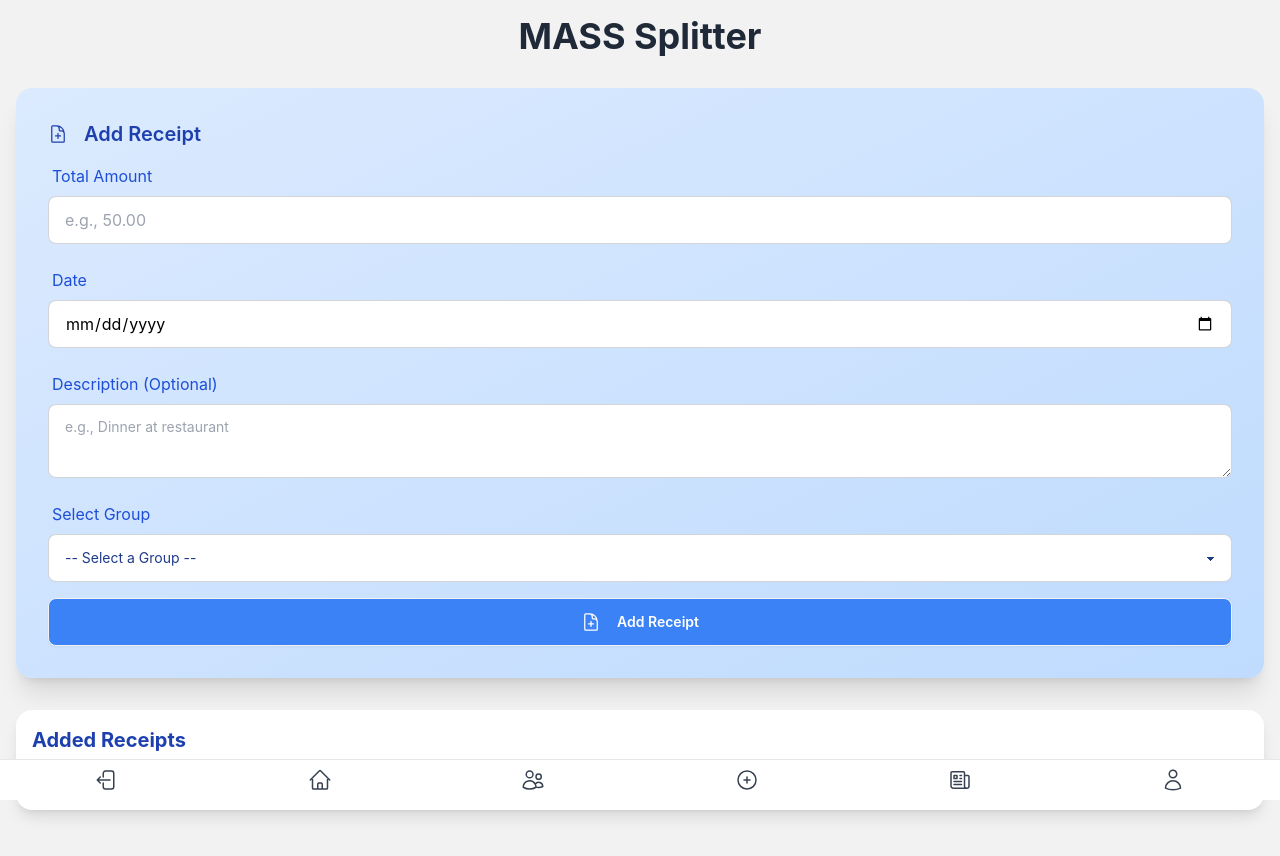
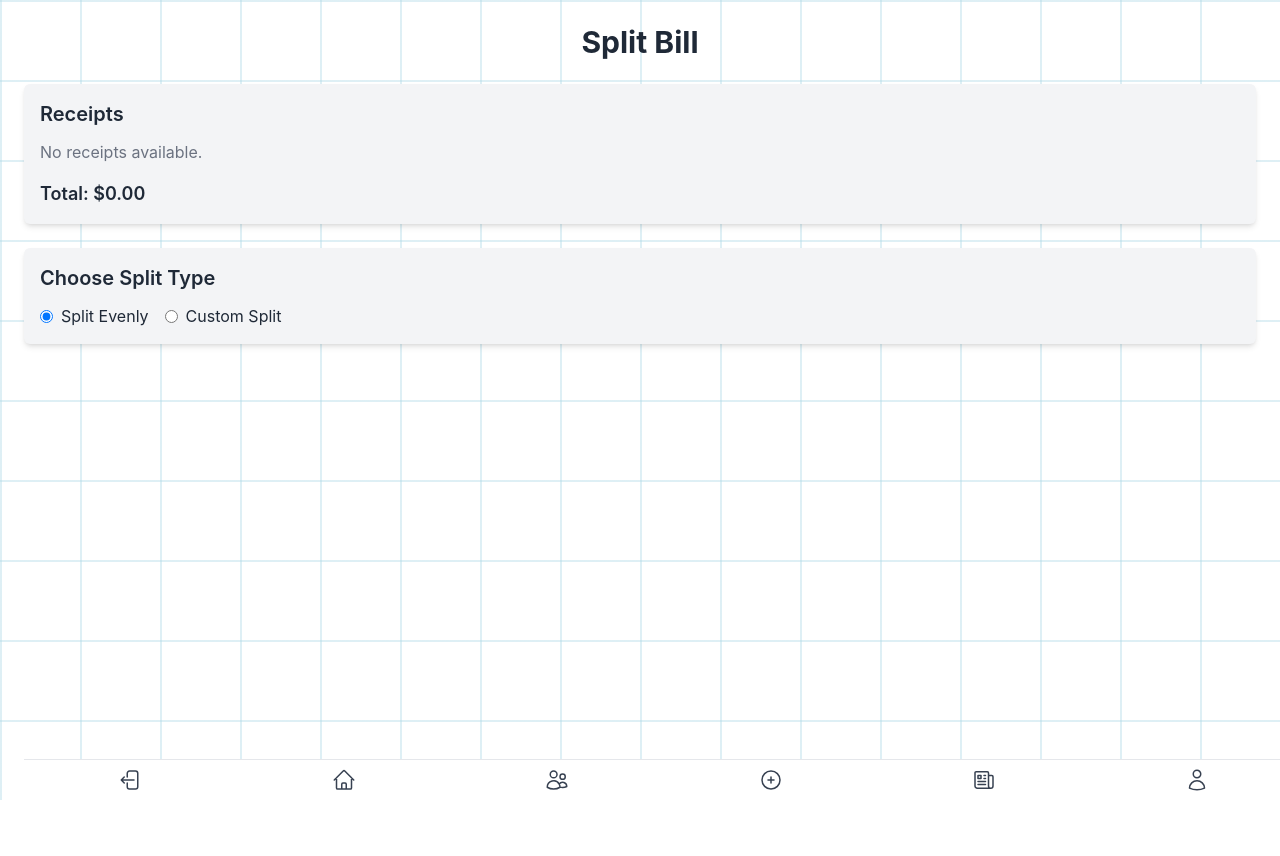
Before and after one commit to kxrai/digt2107-mass-splitter, a React (Create React App) app in the folder client/: page /split-bill in a window 1280 px wide. After the commit the page ends 800 px from the top, so only its background shows below. Built offline with nearby package versions, Linux system fonts and the light colour scheme.

Commit message:
creates split bill page

```diff
--- a/client/src/App.css
+++ b/client/src/App.css
@@ -52,3 +52,21 @@ input[type="date"] {
 input[type="date"]:focus::-webkit-calendar-picker-indicator {
   color: black; /* Ensures color remains black on focus */
 }
+
+.grid-bg {
+  position: fixed; /* Ensures it doesn't cover inputs */
+  top: 0;
+  left: 0;
+  width: 100vw;
+  height: 100vh;
+  background-color: white;
+  background-image:
+    repeating-linear-gradient(
+      to right, rgba(173, 216, 230, 0.4) 0px, rgba(173, 216, 230, 0.4) 2px, transparent 2px, transparent 80px
+    ),
+    repeating-linear-gradient(
+      to bottom, rgba(173, 216, 230, 0.4) 0px, rgba(173, 216, 230, 0.4) 2px, transparent 2px, transparent 80px
+    );
+  background-size: cover;
+  z-index: -10; /* Moves it behind everything */
+}
--- a/client/src/App.js
+++ b/client/src/App.js
@@ -6,7 +6,8 @@ import SplitHistory from './pages/SplitHistory.js';
 import AddFriend from './pages/AddFriend.js';
 import CreateGroup from './pages/CreateGroup.js';
 import AddReceipt from './components/AddReceipt';
-import SplitBill from './pages/SplitBill.js';
+import CreateBill from './pages/CreateBill.js';
+import SplitBill from './pages/SplitBill';
 import LoginPage from './pages/LoginPage';
 import ninjaImage from './assets/ninja_picture.png'; // Adjust path as needed
 import UserProfile from './pages/UserProfile.js';
@@ -115,6 +116,7 @@ function App() {
           <Route path="/add-friend" element={<AddFriend />} />
           <Route path="/create-group" element={<CreateGroup />} />
           <Route path="/add-receipt" element={<AddReceipt />} />
+          <Route path="/create-bill" element={<CreateBill />} />
           <Route path="/split-bill" element={<SplitBill />} />
           <Route path="/account" element={<UserProfile />} />
         {/* </Route> */}
--- a/client/src/components/Navbar.js
+++ b/client/src/components/Navbar.js
@@ -35,7 +35,7 @@ function Navbar() {
       </Link>
 
       {/* Add Receipt Link - Directs to a page for adding new bills/receipts for splitting */}
-      <Link to="/split-bill" className="text-gray-700" aria-label="Add Receipt">
+      <Link to="/create-bill" className="text-gray-700" aria-label="Add Receipt">
         <svg className="w-6 h-6" fill="none" stroke="currentColor" strokeWidth="1.5" viewBox="0 0 24 24" xmlns="http://www.w3.org/2000/svg">
           <path d="M12 9v6m3-3H9m12 0a9 9 0 1 1-18 0 9 9 0 0 1 18 0Z" strokeLinecap="round" strokeLinejoin="round" />
         </svg>
--- /dev/null
+++ b/client/src/pages/CreateBill.js
@@ -0,0 +1,92 @@
+import React, { useState } from 'react';
+import { useNavigate } from 'react-router-dom';
+import AddReceipt from '../components/AddReceipt';
+import ReceiptList from '../components/ReceiptList';
+import Navbar from '../components/Navbar';
+
+function CreateBill() {
+  const [receipts, setReceipts] = useState([]);
+  const [selectedGroup, setSelectedGroup] = useState(null);
+  const [showCancelModal, setShowCancelModal] = useState(false);
+  const navigate = useNavigate();
+
+  // Handle Cancel Confirmation Modal
+  const handleCancel = () => {
+    setShowCancelModal(true); // Open modal
+  };
+
+  // Confirm Cancel - Clears Receipts & Resets Group
+  const confirmCancel = () => {
+    setReceipts([]); // Clear receipts
+    setSelectedGroup(null); // Reset group selection
+    setShowCancelModal(false); // Close modal
+  };
+
+  // Handle Confirm - Redirects to Split Bill Page
+  const handleConfirm = () => {
+    if (receipts.length === 0) return; // Prevent confirm if no receipts
+    navigate('/split-bill'); // Redirect to the split bill process
+  };
+
+  return (
+    <div className="relative min-h-screen bg-white grid-bg">
+      <div className="container mx-auto p-4">
+        <h1 className="text-4xl font-bold text-center mb-8">MASS Splitter</h1>
+
+        {/* Add Receipt Component */}
+        <div className="mb-8">
+          <AddReceipt
+            receipts={receipts}
+            setReceipts={setReceipts}
+            selectedGroup={selectedGroup}
+            setSelectedGroup={setSelectedGroup}
+          />
+        </div>
+
+        {/* Display Added Receipts Below */}
+        <div className="mb-8">
+          <ReceiptList receipts={receipts} setReceipts={setReceipts} />
+        </div>
+
+        {/* Action Buttons - Cancel & Confirm */}
+        <div className="flex justify-center gap-4 mt-6">
+          <button className="btn btn-error text-white px-6" onClick={handleCancel}>
+            Cancel
+          </button>
+
+          <button
+            className={`btn px-6 ${
+              receipts.length === 0 ? 'btn-disabled opacity-50 cursor-not-allowed' : 'btn-success text-white'
+            }`}
+            onClick={handleConfirm}
+            disabled={receipts.length === 0} // Disable if no receipts
+          >
+            Confirm
+          </button>
+        </div>
+
+        {/* DaisyUI Modal for Cancel Confirmation */}
+        {showCancelModal && (
+          <dialog className="modal modal-open">
+            <div className="modal-box">
+              <h3 className="font-bold text-lg">⚠️ Warning</h3>
+              <p className="py-4">Your receipts will be deleted and not saved. Are you sure?</p>
+              <div className="modal-action">
+                <button className="btn btn-error" onClick={confirmCancel}>
+                  Yes, Cancel
+                </button>
+                <button className="btn btn-primary" onClick={() => setShowCancelModal(false)}>
+                  No, Go Back
+                </button>
+              </div>
+            </div>
+          </dialog>
+        )}
+      </div>
+
+      <Navbar />
+    </div>
+  );
+}
+
+export default CreateBill;
--- a/client/src/pages/SplitBill.js
+++ b/client/src/pages/SplitBill.js
@@ -1,33 +1,100 @@
-// src/App.js
-import React, { useState } from 'react';
-import AddReceipt from '../components/AddReceipt';
+import React, { useState, useEffect } from 'react';
+import { useLocation } from 'react-router-dom';
 import Navbar from '../components/Navbar';
-import ReceiptList from '../components/ReceiptList';
+import '../App.css';
 
-function App() {
-  const [splitResult, setSplitResult] = useState(null);
-  const [receipts, setReceipts] = useState([]);
+function SplitBill() {
+  const location = useLocation();
+  const { receipts, selectedGroup } = location.state || { receipts: [], selectedGroup: null };
+  const [splitType, setSplitType] = useState('even');
+  const [splitAmounts, setSplitAmounts] = useState([]);
+  const [groupMembers, setGroupMembers] = useState([]);
+
+  useEffect(() => {
+    if (!selectedGroup) return;
+
+    // Fetch group members from backend (dummy data for now)
+    const dummyMembers = ['testAlicia', 'testMahjabin', 'testSienna', 'testSteeve'];
+    setGroupMembers(dummyMembers);
+
+    // Default split (evenly)
+    const total = receipts.reduce((sum, receipt) => sum + receipt.amount, 0);
+    const evenSplit = total / dummyMembers.length;
+    setSplitAmounts(new Array(dummyMembers.length).fill(evenSplit));
+  }, [selectedGroup, receipts]);
+
+  const handleSplitTypeChange = (event) => {
+    setSplitType(event.target.value);
+  };
+
+  const handleCustomSplitChange = (index, value) => {
+    const newSplitAmounts = [...splitAmounts];
+    newSplitAmounts[index] = parseFloat(value);
+    setSplitAmounts(newSplitAmounts);
+  };
 
   return (
-    <div className="min-h-screen bg-base-200">
-      <div className="container mx-auto p-4">
-        <h1 className="text-4xl font-bold text-center mb-8">MASS Splitter</h1>
+    <div className="min-h-screen bg-white p-6 grid-bg">
+      <div className="container mx-auto">
+        <h1 className="text-3xl font-bold text-center mb-6">Split Bill</h1>
 
-        {/* Add Receipt Section */}
-        <div className="mb-8">
-          <AddReceipt receipts={receipts} setReceipts={setReceipts} />
+        {/* Display Receipts */}
+        <div className="bg-gray-100 p-4 rounded-md shadow-md mb-6">
+          <h2 className="text-xl font-semibold mb-3">Receipts</h2>
+          {receipts.length === 0 ? (
+            <p className="text-gray-500">No receipts available.</p>
+          ) : (
+            <ul>
+              {receipts.map((receipt, index) => (
+                <li key={index} className="flex justify-between py-2 border-b">
+                  <span>{receipt.description || 'No description'}</span>
+                  <span className="font-bold">${receipt.amount.toFixed(2)}</span>
+                </li>
+              ))}
+            </ul>
+          )}
+          <h3 className="text-lg font-semibold mt-4">Total: ${receipts.reduce((sum, r) => sum + r.amount, 0).toFixed(2)}</h3>
         </div>
 
-        {/* Display Added Receipts Below */}
-        <div className="mb-8">
-          <ReceiptList receipts={receipts} setReceipts={setReceipts} />
+        {/* Split Options */}
+        <div className="bg-gray-100 p-4 rounded-md shadow-md">
+          <h2 className="text-xl font-semibold mb-3">Choose Split Type</h2>
+          <div className="flex gap-4">
+            <label className="flex items-center space-x-2">
+              <input type="radio" value="even" checked={splitType === 'even'} onChange={handleSplitTypeChange} />
+              <span>Split Evenly</span>
+            </label>
+            <label className="flex items-center space-x-2">
+              <input type="radio" value="custom" checked={splitType === 'custom'} onChange={handleSplitTypeChange} />
+              <span>Custom Split</span>
+            </label>
+          </div>
         </div>
+
+        {/* Custom Split Controls */}
+        {splitType === 'custom' && (
+          <div className="bg-gray-100 p-4 rounded-md shadow-md mt-4">
+            <h2 className="text-xl font-semibold mb-3">Adjust Custom Split</h2>
+            {groupMembers.map((member, index) => (
+              <div key={index} className="flex items-center justify-between py-2">
+                <span>{member}</span>
+                <input
+                  type="range"
+                  min="0"
+                  max="100"
+                  value={splitAmounts[index]}
+                  onChange={(e) => handleCustomSplitChange(index, e.target.value)}
+                  className="slider w-1/2"
+                />
+                <span className="font-bold">${splitAmounts[index].toFixed(2)}</span>
+              </div>
+            ))}
+          </div>
+        )}
       </div>
-
-      {/* Bottom Navigation */}
       <Navbar />
     </div>
   );
 }
 
-export default App;
+export default SplitBill;
```
